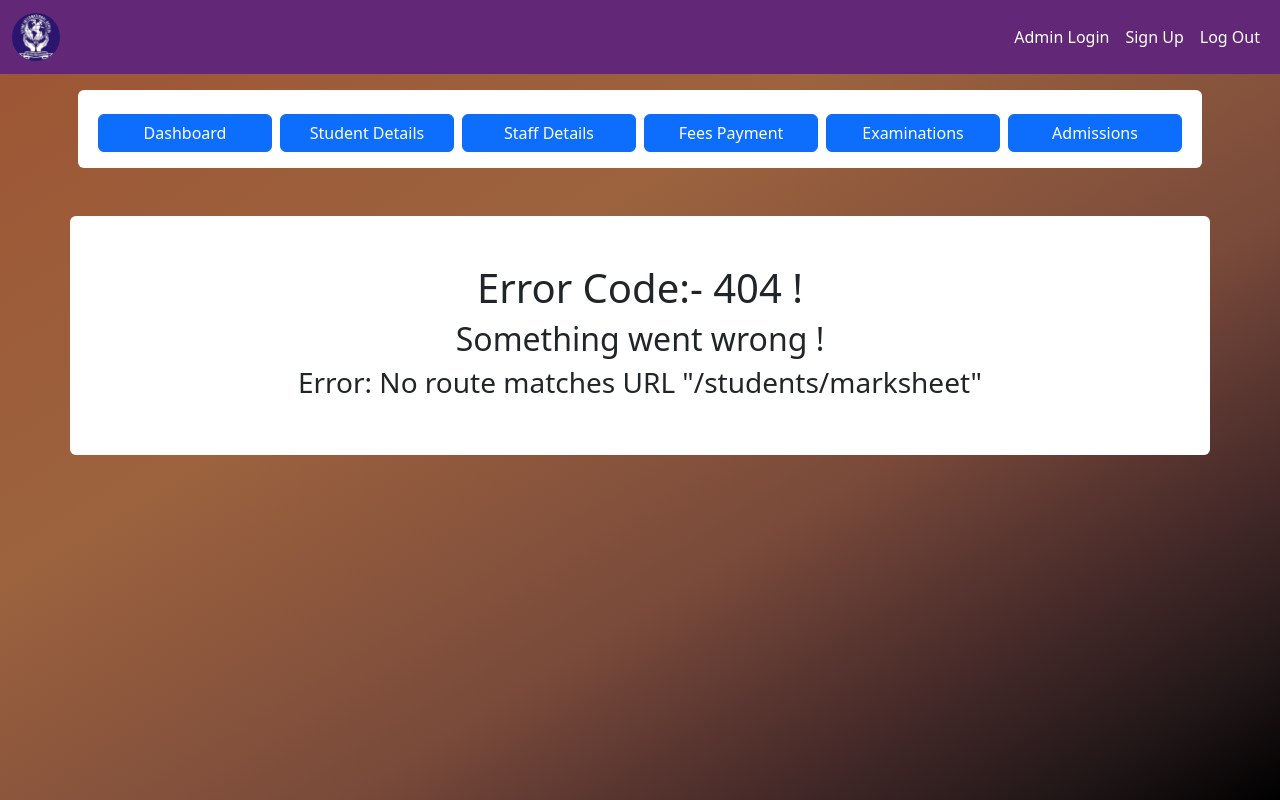
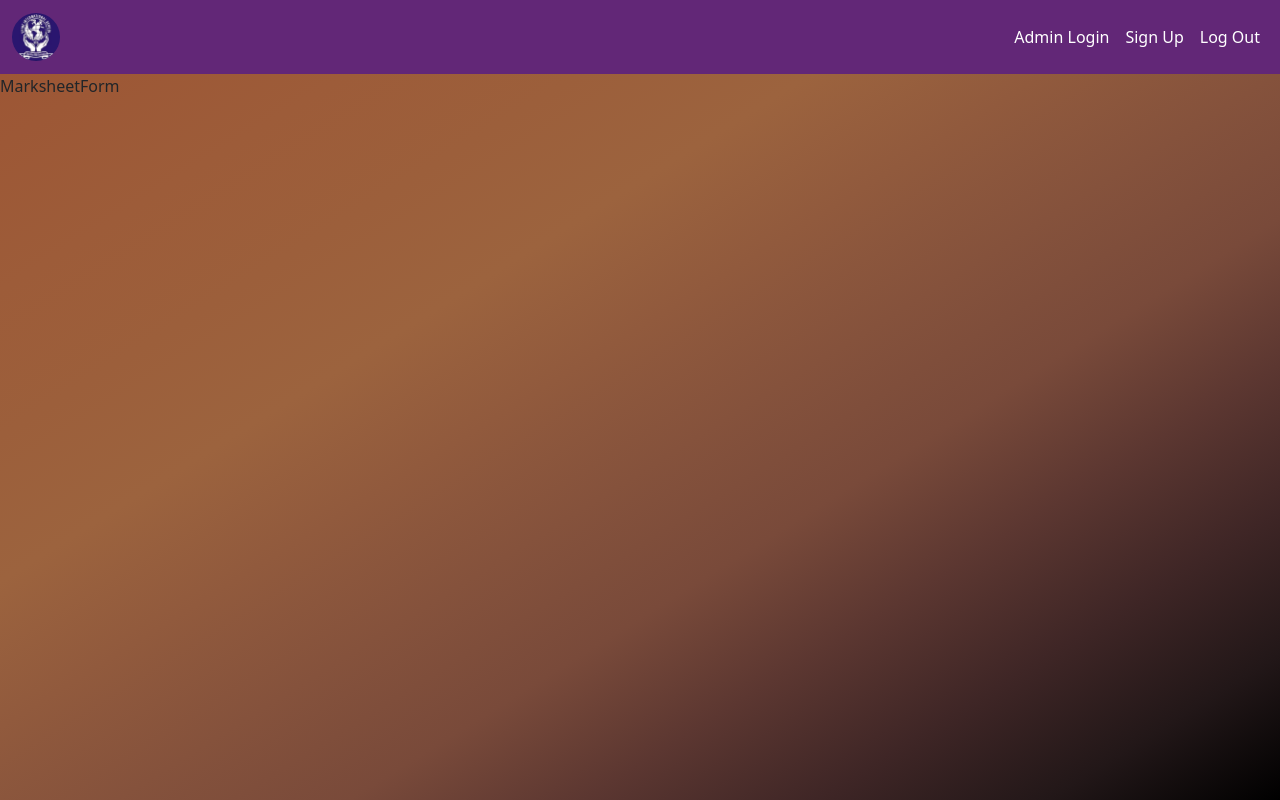
Before and after one commit to icodervivek/shine-proj, a React (Vite) app in the folder client/: page /students/marksheet in a window 1280 px wide. Before the commit this address had no page. Built offline with nearby package versions, Linux system fonts and the light colour scheme.

Commit message:
few tweaks

```diff
--- /dev/null
+++ b/client/src/components/MarksheetForm.jsx
@@ -0,0 +1,7 @@
+const MarksheetForm = () => {
+  return (
+    <div>MarksheetForm</div>
+  )
+}
+
+export default MarksheetForm
--- a/client/src/main.jsx
+++ b/client/src/main.jsx
@@ -1,25 +1,31 @@
-import { StrictMode } from 'react'
-import { createRoot } from 'react-dom/client'
-import './index.css'
-import { createBrowserRouter, Outlet, RouterProvider } from "react-router-dom";
-import Body from './components/Body';
-import About from './components/About';
-import Header from './components/Header';
-import Error from './components/Error';
-import "bootstrap/dist/css/bootstrap.min.css"
-import "bootstrap/dist/js/bootstrap.bundle"
-import Headnavs from './components/Headnavs';
-import Login from './components/Login';
-import Signup from './components/Signup';
-import AdmissionForm from './components/AdmissionForm';
-import DashboardDesc from './components/DashboardDesc';
-import StudentDetails from './components/StudentDetails';
+import { StrictMode } from "react";
+import { createRoot } from "react-dom/client";
+import "./index.css";
+import {
+  createBrowserRouter,
+  Outlet,
+  RouterProvider,
+  useLocation,
+} from "react-router-dom";
+import Body from "./components/Body";
+import Header from "./components/Header";
+import Error from "./components/Error";
+import "bootstrap/dist/css/bootstrap.min.css";
+import "bootstrap/dist/js/bootstrap.bundle";
+import Headnavs from "./components/Headnavs";
+import Login from "./components/Login";
+import Signup from "./components/Signup";
+import AdmissionForm from "./components/AdmissionForm";
+import StudentDetails from "./components/StudentDetails";
+import MarksheetForm from "./components/MarksheetForm";
 
 const AppLayout = () => {
+  const location = useLocation();
+
   return (
     <div className="app">
       <Header />
-      <Headnavs />
+      {location.pathname !== "/students/marksheet" && <Headnavs />}
       <Outlet />
     </div>
   );
@@ -40,23 +46,27 @@ const appRouter = createBrowserRouter([
       },
       {
         path: "/login",
-        element: <Login />
+        element: <Login />,
       },
       {
         path: "/admisionform",
-        element: <AdmissionForm />
+        element: <AdmissionForm />,
       },
       {
         path: "/students/details",
-        element: <StudentDetails />
-      }
+        element: <StudentDetails />,
+      },
+      {
+        path: "/students/marksheet",
+        element: <MarksheetForm />,
+      },
     ],
     errorElement: <Error />,
   },
 ]);
 
-createRoot(document.getElementById('root')).render(
+createRoot(document.getElementById("root")).render(
   <StrictMode>
     <RouterProvider router={appRouter} />
-  </StrictMode>,
-)
+  </StrictMode>
+);
```
